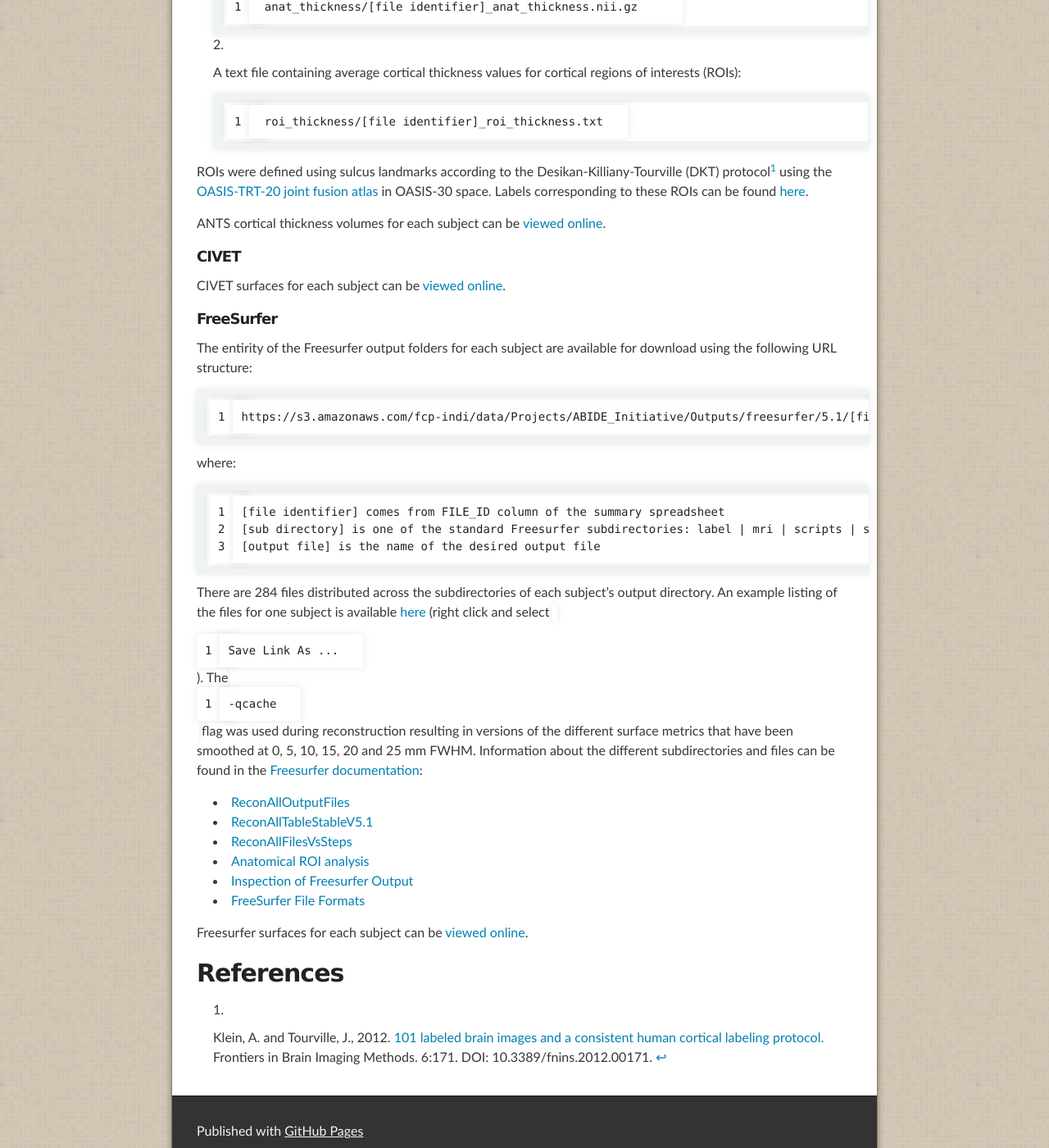
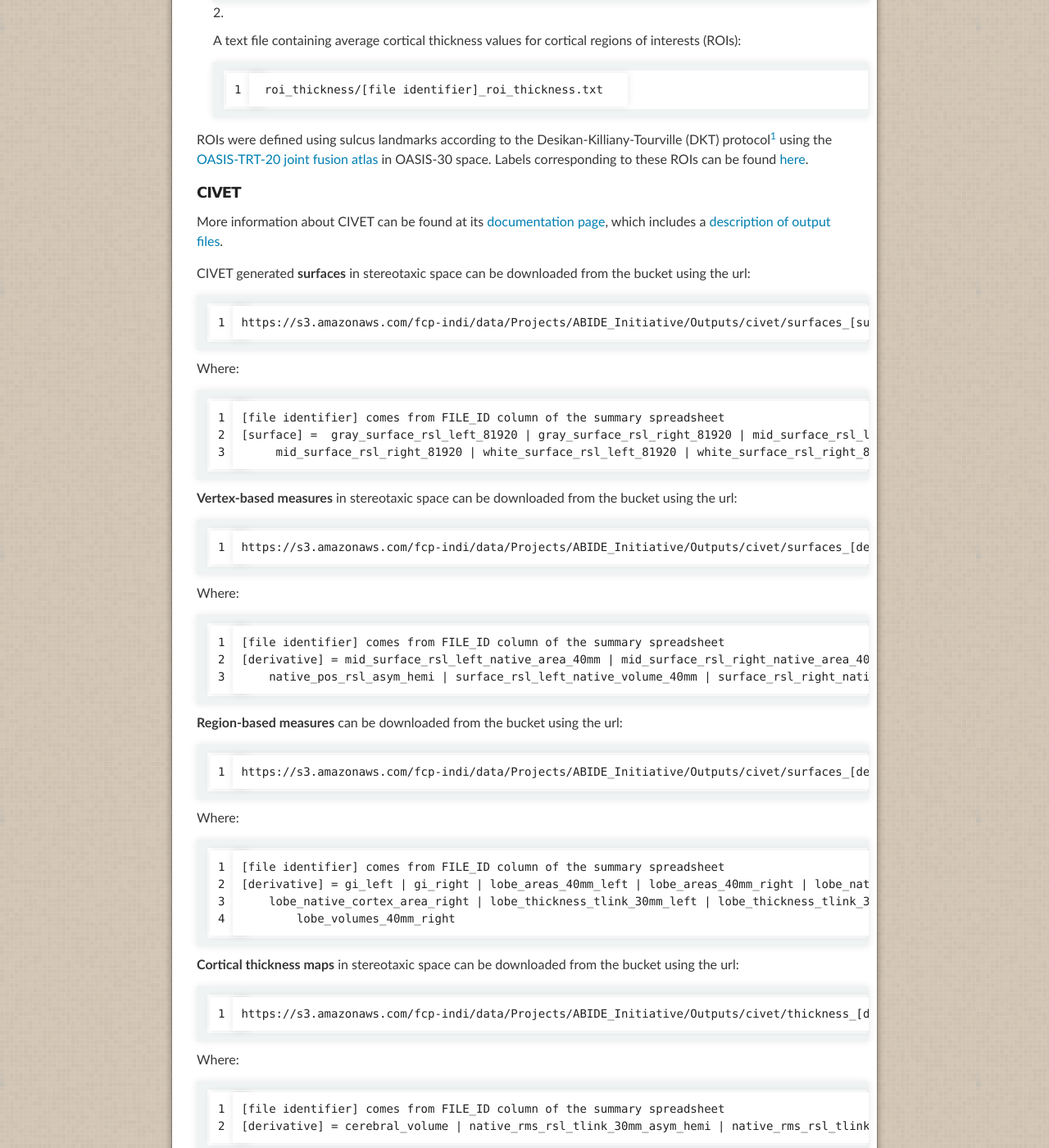
Before and after one commit to preprocessed-connectomes-project/abide, a Jekyll site: the page built from download.md, in a window 1280 px wide and 1400 px high, scrolled down 4149 px. Shown: the whole window at 82% size. Built offline with Jekyll 4.4.1, drawn with Linux system fonts in a browser that asks for light colours; some of the changed text lies outside the part shown.

Commit message:
updates for CIVET

```diff
--- a/download.md
+++ b/download.md
@@ -82,7 +84,7 @@ For example, minimally preprocessed data for 'OHSU\_0050147' can be downloaded u
 Due to the diversity of the structural pipelines, each pipeline has a different format for specifying its derivatives. The aforementioned [python script](link_to_python_script) also provides examples for downloading this data. Again, file identifiers correspond to values from the [ABIDE Preprocessed phenotype file](https://s3.amazonaws.com/fcp-indi/data/Projects/ABIDE_Initiative/Phenotypic_V1_0b_preprocessed1.csv).
 
 ##### ANTS Cortical Thickness
-Cortical thickness measures calculated using the ANTs pipeline can be downloaded using the root url:
+Cortical thickness measures calculated using the [ANTs](http://stnava.github.io/ANTs/) pipeline can be downloaded using the root url:
 
     https://s3.amazonaws.com/fcp-indi/data/Projects/ABIDE_Initiative/Outputs/ants/
 
@@ -98,14 +100,62 @@ appended with a string corresponding to one of the two available cortical thickn
 
 ROIs were defined using sulcus landmarks according to the Desikan-Killiany-Tourville (DKT) protocol[^1] using the [OASIS-TRT-20 joint fusion atlas](http://media.mindboggle.info/data/atlases/jointfusion/OASIS-TRT-20_jointfusion_DKT31_CMA_label_probabilities_in_OASIS-30_v2.nii.gz) in OASIS-30 space. Labels corresponding to these ROIs can be found [here](http://www.mindboggle.info/faq/labels.html).
 
-ANTS cortical thickness volumes for each subject can be [viewed online](OnlineViewer.html).
+<!---ANTS cortical thickness volumes for each subject can be [viewed online](OnlineViewer.html).
+-->
 
 ##### CIVET
 
-CIVET surfaces for each subject can be [viewed online](OnlineViewer.html).
+More information about CIVET can be found at its [documentation page](http://www.bic.mni.mcgill.ca/ServicesSoftware/CIVET), which includes a [description of output files](http://www.bic.mni.mcgill.ca/ServicesSoftware/OutputsOfCIVET).
 
-##### FreeSurfer
-The entirity of the Freesurfer output folders for each subject are available for download using the following URL structure:
+CIVET generated **surfaces** in stereotaxic space can be downloaded from the bucket using the url:
+
+    https://s3.amazonaws.com/fcp-indi/data/Projects/ABIDE_Initiative/Outputs/civet/surfaces_[surface]/[file identifier]_[surface].obj
+
+Where:<br>
+
+    [file identifier] comes from FILE_ID column of the summary spreadsheet
+    [surface] =  gray_surface_rsl_left_81920 | gray_surface_rsl_right_81920 | mid_surface_rsl_left_81920 | ...
+	     mid_surface_rsl_right_81920 | white_surface_rsl_left_81920 | white_surface_rsl_right_81920
+
+**Vertex-based measures** in stereotaxic space can be downloaded from the bucket using the url:
+
+    https://s3.amazonaws.com/fcp-indi/data/Projects/ABIDE_Initiative/Outputs/civet/surfaces_[derivative]/[file identifier]_[derivative].txt
+
+Where:<br>
+
+    [file identifier] comes from FILE_ID column of the summary spreadsheet
+    [derivative] = mid_surface_rsl_left_native_area_40mm | mid_surface_rsl_right_native_area_40mm | ...
+	    native_pos_rsl_asym_hemi | surface_rsl_left_native_volume_40mm | surface_rsl_right_native_volume_40mm
+
+
+**Region-based measures** can be downloaded from the bucket using the url:
+
+    https://s3.amazonaws.com/fcp-indi/data/Projects/ABIDE_Initiative/Outputs/civet/surfaces_[derivative]/[file identifier]_[derivative].dat
+
+Where:<br>
+
+    [file identifier] comes from FILE_ID column of the summary spreadsheet
+    [derivative] = gi_left | gi_right | lobe_areas_40mm_left | lobe_areas_40mm_right | lobe_native_cortex_area_left | ...
+	    lobe_native_cortex_area_right | lobe_thickness_tlink_30mm_left | lobe_thickness_tlink_30mm_right | lobe_volumes_40mm_left | ...
+		lobe_volumes_40mm_right
+
+**Cortical thickness maps** in stereotaxic space can be downloaded from the bucket using the url:
+
+    https://s3.amazonaws.com/fcp-indi/data/Projects/ABIDE_Initiative/Outputs/civet/thickness_[derivative]/[file identifier]_[derivative].txt
+
+Where:<br>
+
+    [file identifier] comes from FILE_ID column of the summary spreadsheet
+    [derivative] = cerebral_volume | native_rms_rsl_tlink_30mm_asym_hemi | native_rms_rsl_tlink_30mm_left | native_rms_rsl_tlink_30mm_right
+
+
+
+<!---CIVET surfaces for each subject can be [viewed online](OnlineViewer.html).
+-->
+
+##### Freesurfer
+
+The entirety of the Freesurfer output folders for each subject are available for download using the following URL structure:
 
     https://s3.amazonaws.com/fcp-indi/data/Projects/ABIDE_Initiative/Outputs/freesurfer/5.1/[file identifier]/[sub directory]/[output file]
 
@@ -124,7 +174,8 @@ There are 284 files distributed across the subdirectories of each subject's outp
 - [Inspection of Freesurfer Output](http://surfer.nmr.mgh.harvard.edu/fswiki/FsTutorial/OutputData_freeview)
 - [FreeSurfer File Formats](http://surfer.nmr.mgh.harvard.edu/fswiki/FileFormats)
 
-Freesurfer surfaces for each subject can be [viewed online](OnlineViewer.html).
+<!---Freesurfer surfaces for each subject can be [viewed online](OnlineViewer.html).
+-->
 
 ## References
 [^1]: Klein, A. and Tourville, J., 2012. [101 labeled brain images and a consistent human cortical labeling protocol.](http://www.frontiersin.org/Brain_Imaging_Methods/10.3389/fnins.2012.00171/full) Frontiers in Brain Imaging Methods. 6:171. DOI: 10.3389/fnins.2012.00171.
```
Also changed, not shown: other parts of download.md (+5 -3 lines).
